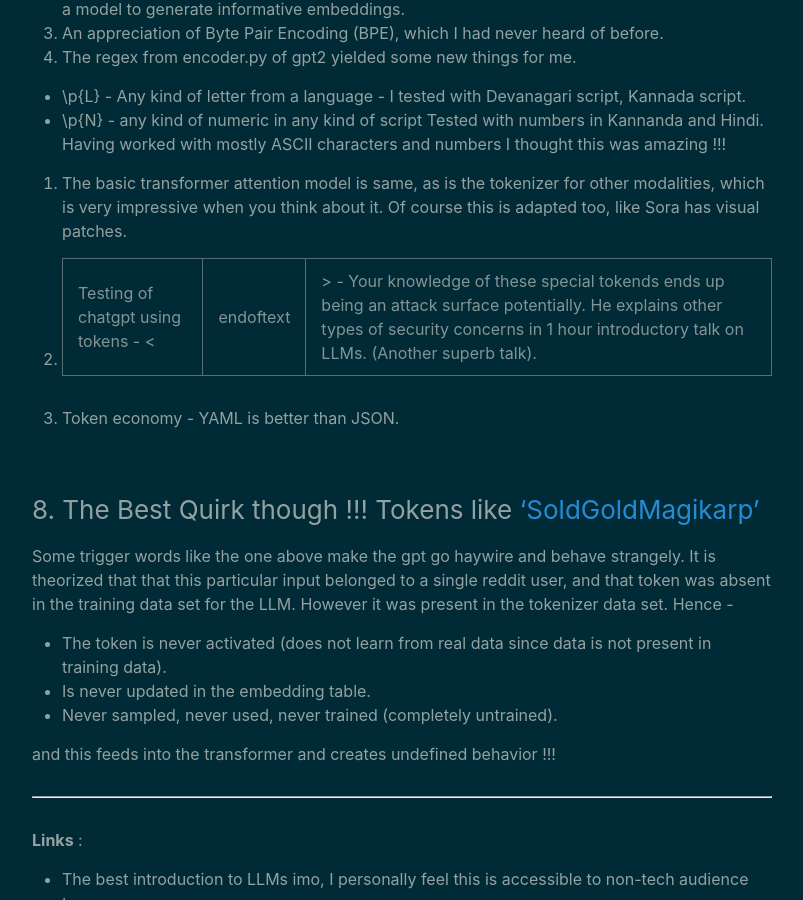
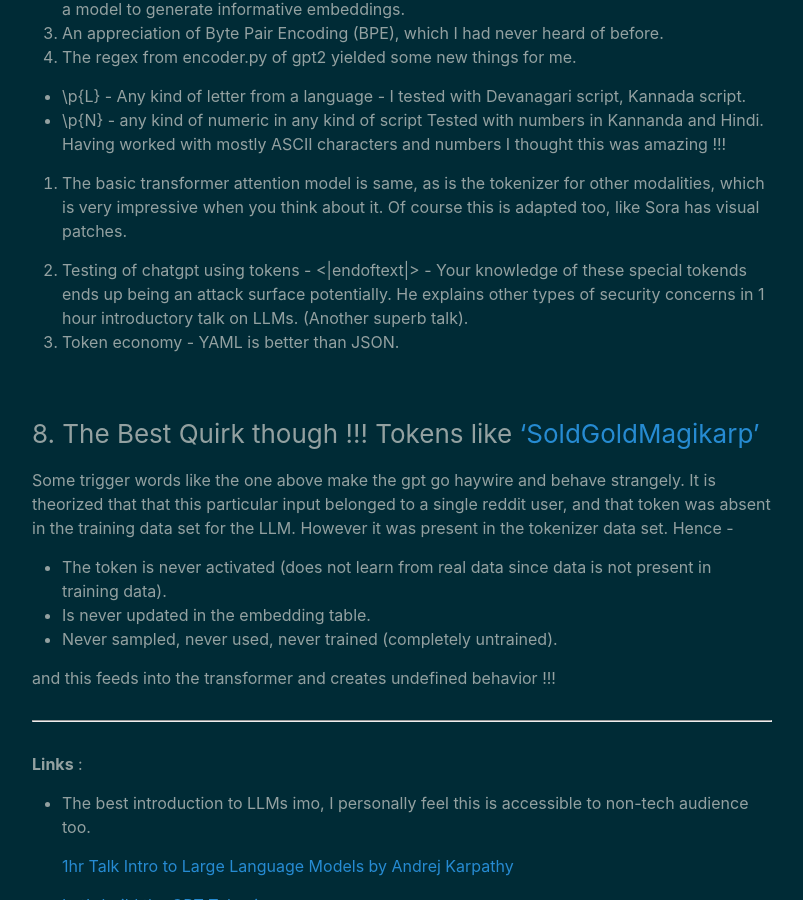
Before and after one commit to vidyabhandary/blog, a Jekyll site: the page built from _posts/2024-05-07-Tokenization.md, in a window 1280 px wide and 900 px high, scrolled down 1332 px. Shown: the whole window, without its empty margins (238-1041 px from the left). Built offline with Jekyll 4.4.1, drawn with Linux system fonts in a browser that asks for light colours; our own code applies the rules of GitHub Pages for plain Markdown files.

Commit message:
Escape the pipe symbol

```diff
--- a/_posts/2024-05-07-Tokenization.md
+++ b/_posts/2024-05-07-Tokenization.md
@@ -37,7 +37,7 @@
 
 5. The basic transformer attention model is same, as is the tokenizer for other modalities, which is very impressive when you think about it. Of course this is adapted too, like Sora has visual patches.
 
-6. Testing of chatgpt using tokens - &lt;|endoftext|&gt; - Your knowledge of these special tokends ends up being an attack surface potentially. He explains other types of security concerns in 1 hour introductory talk on LLMs. (Another superb talk).
+6. Testing of chatgpt using tokens - &lt;\|endoftext\|&gt; - Your knowledge of these special tokends ends up being an attack surface potentially. He explains other types of security concerns in 1 hour introductory talk on LLMs. (Another superb talk).
 7. Token economy - YAML is better than JSON.
 
 ### 8. The Best Quirk though !!! Tokens like ['SoldGoldMagikarp'](https://www.lesswrong.com/posts/aPeJE8bSo6rAFoLqg/solidgoldmagikarp-plus-prompt-generation)
```
